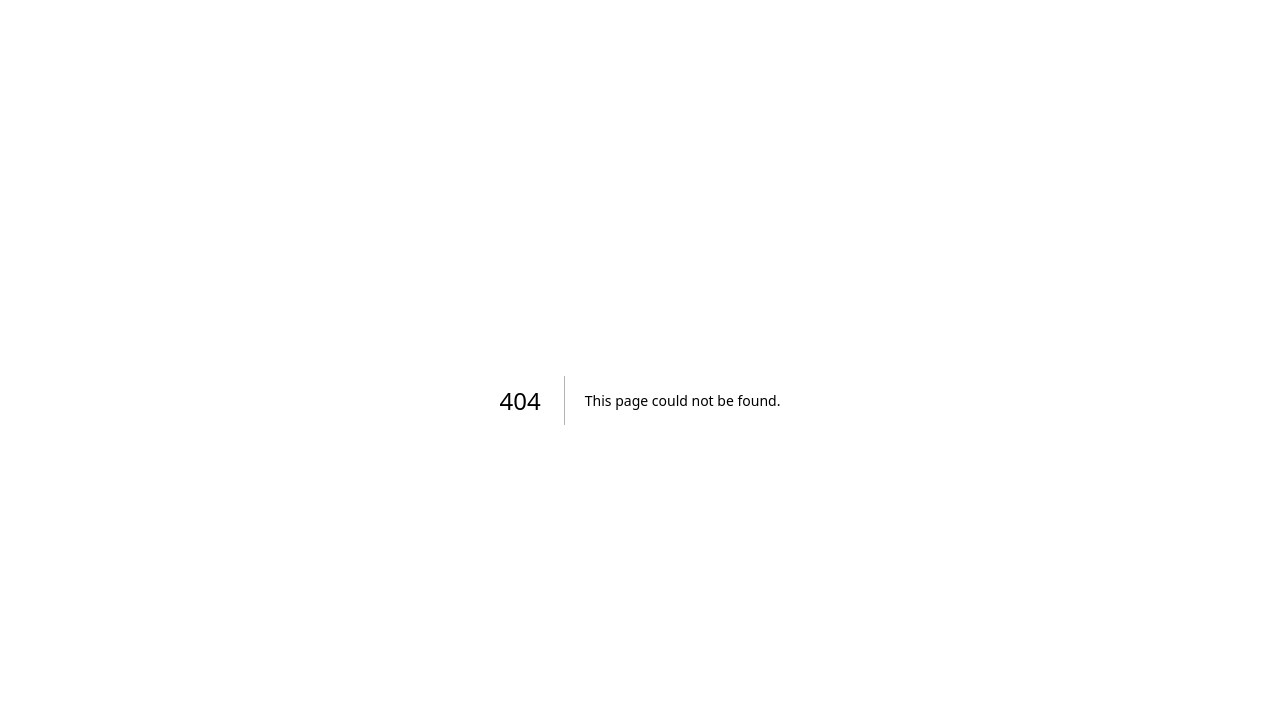
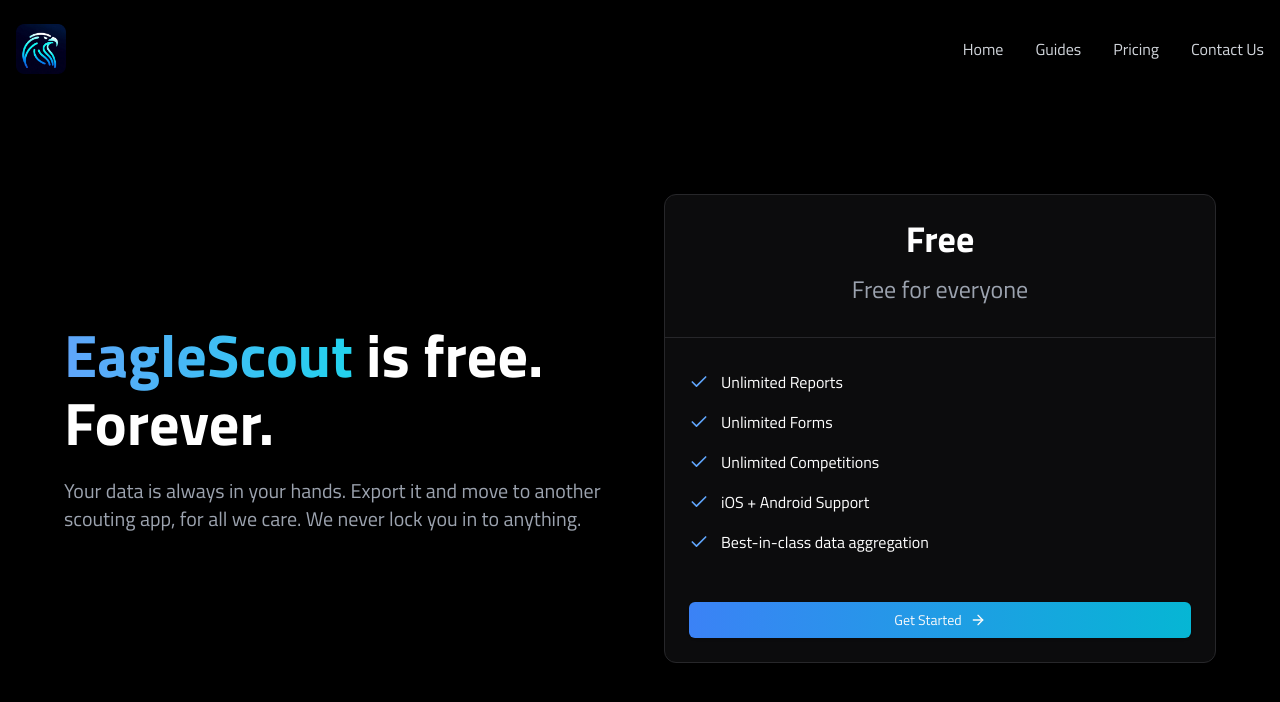
Before and after one commit to EagleScoutDev/eaglescout-website, a Next.js app: page /pricing in a window 1280 px wide. Before the commit this address had no page. Shown: the top 702 px of the page. Built offline with nearby package versions, Linux system fonts and the light colour scheme; what @nauverse/tailwind-dot-grid-backgrounds would draw is missing.

Commit message:
Add pricing page

```diff
--- /dev/null
+++ b/app/pricing/components/FreeTitle.tsx
@@ -0,0 +1,18 @@
+import { titilliumWebBold } from '@/lib/fonts';
+
+export const FreeTitle = () => {
+    return (
+        <div>
+            <h1 className={`${titilliumWebBold.className} text-4xl md:text-6xl font-bold mb-6`}>
+              <span className="bg-gradient-to-r from-blue-400 to-cyan-400 bg-clip-text text-transparent">
+                EagleScout
+              </span>{" "}
+                is free. <span className="block mt-2">Forever.</span>
+            </h1>
+            <p className="text-gray-400 text-lg md:text-xl leading-relaxed">
+                Your data is always in your hands. Export it and move to another scouting app, for all we care. We never
+                lock you in to anything.
+            </p>
+        </div>
+    )
+}
--- /dev/null
+++ b/app/pricing/components/PricingCard.tsx
@@ -0,0 +1,47 @@
+import { Card, CardContent, CardFooter, CardHeader } from '@/components/ui/card';
+import { ArrowRight, Check } from 'lucide-react';
+import { Button } from '@/components/ui/button';
+import Link from 'next/link';
+
+export const PricingCard = () => {
+    return (
+        <Card className="bg-zinc-900/50 border-zinc-800">
+            <CardHeader className="text-center pb-8 border-b border-zinc-800">
+                <h2 className="text-4xl font-bold mb-2 text-white">Free</h2>
+                <p className="text-2xl text-gray-400">Free for everyone</p>
+            </CardHeader>
+            <CardContent className="pb-12 pt-8">
+                <ul className="space-y-4 text-white">
+                    <li className="flex items-center gap-3">
+                        <Check className="w-5 h-5 text-blue-400" />
+                        <span>Unlimited Reports</span>
+                    </li>
+                    <li className="flex items-center gap-3">
+                        <Check className="w-5 h-5 text-blue-400" />
+                        <span>Unlimited Forms</span>
+                    </li>
+                    <li className="flex items-center gap-3">
+                        <Check className="w-5 h-5 text-blue-400" />
+                        <span>Unlimited Competitions</span>
+                    </li>
+                    <li className="flex items-center gap-3">
+                        <Check className="w-5 h-5 text-blue-400" />
+                        <span>iOS + Android Support</span>
+                    </li>
+                    <li className="flex items-center gap-3">
+                        <Check className="w-5 h-5 text-blue-400" />
+                        <span>Best-in-class data aggregation</span>
+                    </li>
+                </ul>
+            </CardContent>
+            <CardFooter>
+                <Button
+                    asChild
+                    className="w-full bg-gradient-to-r from-blue-500 to-cyan-500 hover:from-blue-600 hover:to-cyan-600"
+                >
+                    <Link href="/get-started">Get Started <ArrowRight className="w-6 h-6" /></Link>
+                </Button>
+            </CardFooter>
+        </Card>
+    )
+}
--- /dev/null
+++ b/app/pricing/page.tsx
@@ -0,0 +1,17 @@
+import { Navbar } from '@/app/components/Navbar';
+import { FreeTitle } from '@/app/pricing/components/FreeTitle';
+import { PricingCard } from '@/app/pricing/components/PricingCard';
+
+export default function PricingPage() {
+    return (
+        <div className="min-h-screen bg-black text-white">
+            <Navbar />
+            <div className="container mx-auto px-4 py-24">
+                <div className="grid md:grid-cols-2 gap-12 items-center max-w-6xl mx-auto">
+                    <FreeTitle />
+                    <PricingCard />
+                </div>
+            </div>
+        </div>
+    )
+}
--- /dev/null
+++ b/components/ui/card.tsx
@@ -0,0 +1,76 @@
+import * as React from "react"
+
+import { cn } from "@/lib/utils"
+
+const Card = React.forwardRef<
+  HTMLDivElement,
+  React.HTMLAttributes<HTMLDivElement>
+>(({ className, ...props }, ref) => (
+  <div
+    ref={ref}
+    className={cn(
+      "rounded-xl border bg-card text-card-foreground shadow",
+      className
+    )}
+    {...props}
+  />
+))
+Card.displayName = "Card"
+
+const CardHeader = React.forwardRef<
+  HTMLDivElement,
+  React.HTMLAttributes<HTMLDivElement>
+>(({ className, ...props }, ref) => (
+  <div
+    ref={ref}
+    className={cn("flex flex-col space-y-1.5 p-6", className)}
+    {...props}
+  />
+))
+CardHeader.displayName = "CardHeader"
+
+const CardTitle = React.forwardRef<
+  HTMLDivElement,
+  React.HTMLAttributes<HTMLDivElement>
+>(({ className, ...props }, ref) => (
+  <div
+    ref={ref}
+    className={cn("font-semibold leading-none tracking-tight", className)}
+    {...props}
+  />
+))
+CardTitle.displayName = "CardTitle"
+
+const CardDescription = React.forwardRef<
+  HTMLDivElement,
+  React.HTMLAttributes<HTMLDivElement>
+>(({ className, ...props }, ref) => (
+  <div
+    ref={ref}
+    className={cn("text-sm text-muted-foreground", className)}
+    {...props}
+  />
+))
+CardDescription.displayName = "CardDescription"
+
+const CardContent = React.forwardRef<
+  HTMLDivElement,
+  React.HTMLAttributes<HTMLDivElement>
+>(({ className, ...props }, ref) => (
+  <div ref={ref} className={cn("p-6 pt-0", className)} {...props} />
+))
+CardContent.displayName = "CardContent"
+
+const CardFooter = React.forwardRef<
+  HTMLDivElement,
+  React.HTMLAttributes<HTMLDivElement>
+>(({ className, ...props }, ref) => (
+  <div
+    ref={ref}
+    className={cn("flex items-center p-6 pt-0", className)}
+    {...props}
+  />
+))
+CardFooter.displayName = "CardFooter"
+
+export { Card, CardHeader, CardFooter, CardTitle, CardDescription, CardContent }
```
